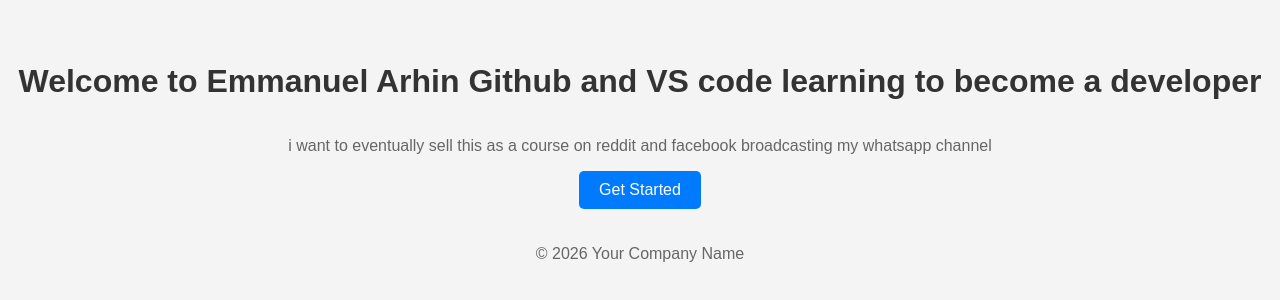
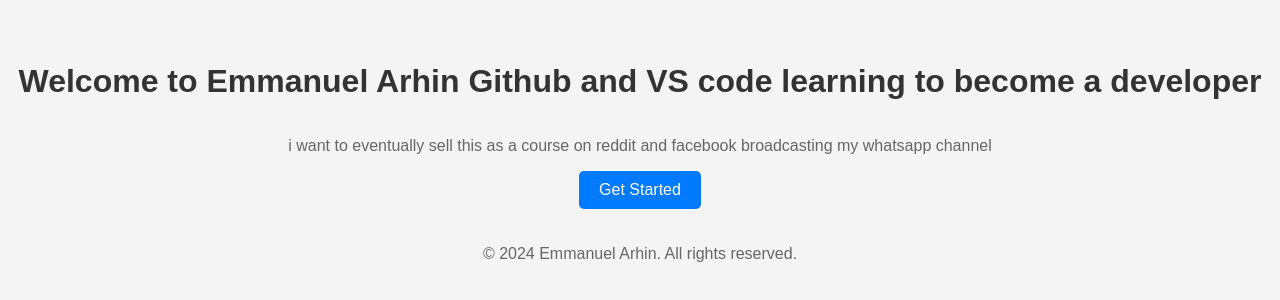
Before and after one commit to emmanuelcascacius-cloud/new, a plain HTML site: page index.html in a window 1280 px wide. Shown: the part 240-540 px from the top of the page. Drawn offline with Linux system fonts and the light colour scheme.

Commit message:
fix: update footer copyright year to 2024

```diff
--- a/index.html
+++ b/index.html
@@ -42,7 +42,9 @@
     <p>i want to eventually sell this as a course on reddit and facebook broadcasting my whatsapp channel</p>
     <a href="#" class="cta-button">Get Started</a>
     <footer>
-        <p>&copy; 2026 Your Company Name</p>
+        <p>&copy; 2024 Emmanuel Arhin. All rights reserved.
+
+        </p>
     </footer>
 </body>
 </html>
```
